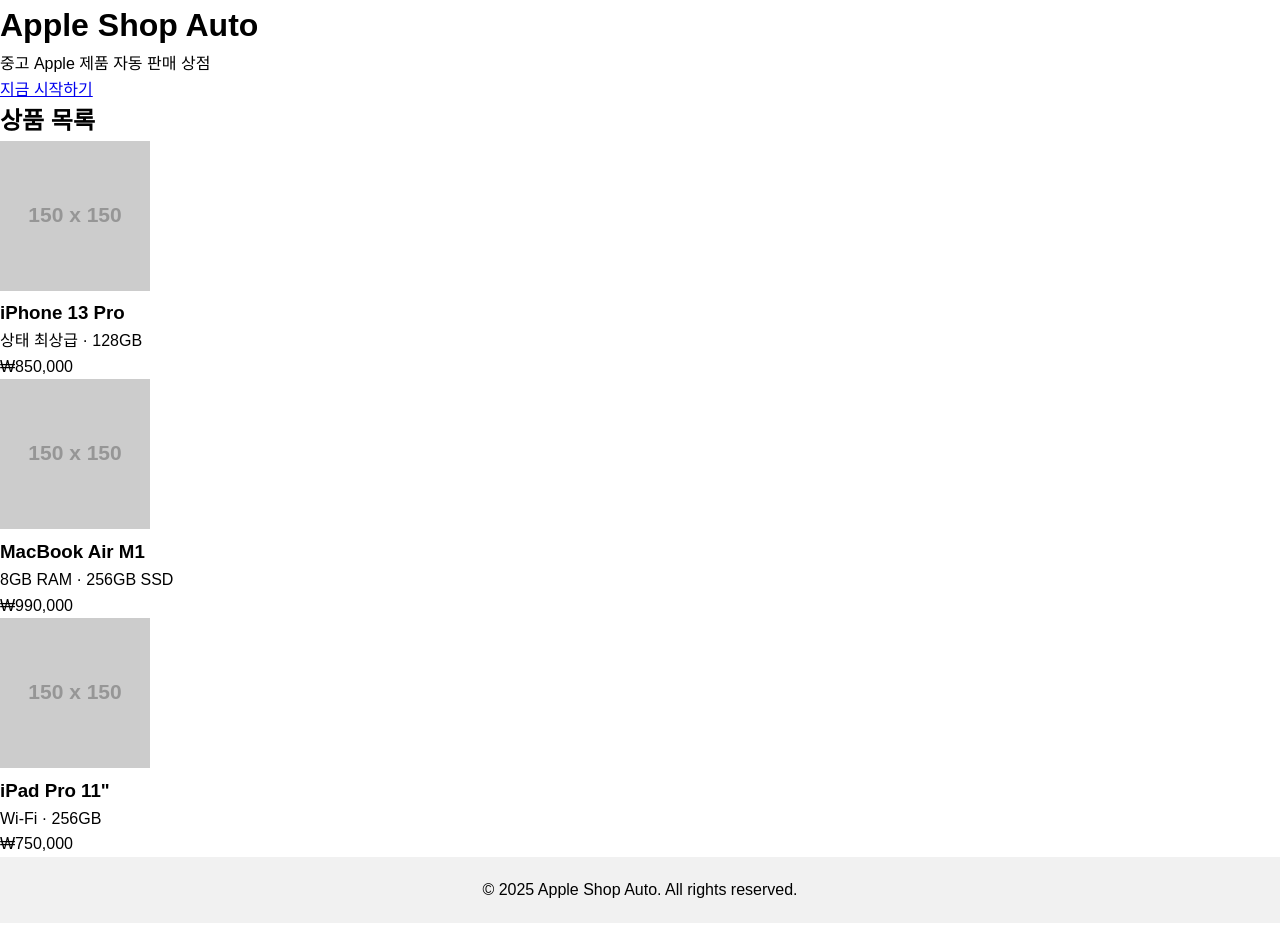
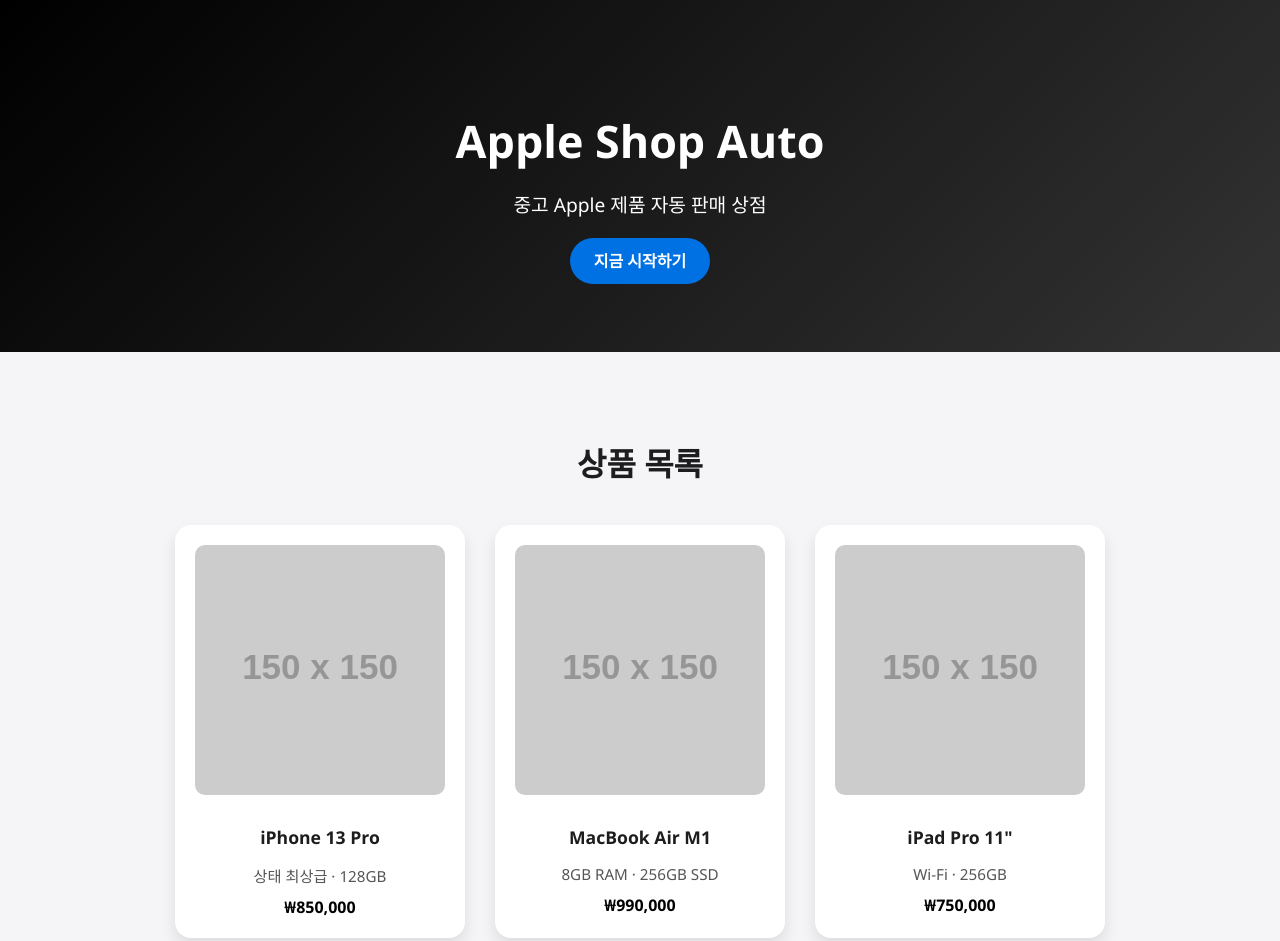
Before and after one commit to korean-0811/apple-shop-auto, a plain HTML site: page index.html in a window 1280 px wide. Shown: the top 941 px of the page. Drawn offline with Linux system fonts and the light colour scheme; placeholder pictures from the web are drawn by us.

Commit message:
Update style.css

```diff
--- a/style.css
+++ b/style.css
@@ -1,53 +1,97 @@
-* {
-    margin: 0;
-    padding: 0;
-    box-sizing: border-box;
+body {
+  margin: 0;
+  font-family: 'Segoe UI', sans-serif;
+  background: #f5f5f7;
+  color: #1d1d1f;
 }
-body {
-    font-family: 'Arial', sans-serif;
-    line-height: 1.6;
+
+header {
+  background: linear-gradient(135deg, #000, #333);
+  color: #fff;
+  padding: 80px 20px;
+  text-align: center;
 }
-.hero {
-    background: url('https://images.unsplash.com/photo-1518770660439-4636190af475?auto=format&fit=crop&w=1950&q=80') no-repeat center center/cover;
-    height: 100vh;
-    position: relative;
-    color: white;
+
+header h1 {
+  font-size: 2.8rem;
+  margin-bottom: 10px;
 }
-.overlay {
-    background-color: rgba(0, 0, 0, 0.6);
-    height: 100%;
-    display: flex;
-    flex-direction: column;
-    align-items: center;
-    justify-content: center;
-    text-align: center;
-    padding: 20px;
+
+header p {
+  font-size: 1.2rem;
+  margin-bottom: 30px;
 }
-.cta-button {
-    background-color: #00b894;
-    padding: 12px 25px;
-    margin-top: 20px;
-    color: white;
-    text-decoration: none;
-    font-weight: bold;
-    border-radius: 8px;
+
+.btn {
+  background: #0071e3;
+  color: #fff;
+  padding: 12px 24px;
+  border-radius: 30px;
+  text-decoration: none;
+  font-weight: bold;
+  transition: background 0.3s;
 }
-.features {
-    padding: 50px 20px;
-    text-align: center;
+
+.btn:hover {
+  background: #005bb5;
 }
-.features h2 {
-    font-size: 2em;
-    margin-bottom: 20px;
+
+.product-section {
+  padding: 60px 20px;
+  text-align: center;
 }
-.features ul {
-    list-style: none;
+
+.product-section h2 {
+  font-size: 2rem;
+  margin-bottom: 40px;
 }
-.features li {
-    margin-bottom: 10px;
+
+.products {
+  display: flex;
+  justify-content: center;
+  flex-wrap: wrap;
+  gap: 30px;
 }
+
+.product-card {
+  background: #fff;
+  border-radius: 16px;
+  padding: 20px;
+  width: 250px;
+  box-shadow: 0 8px 16px rgba(0,0,0,0.1);
+  transition: transform 0.3s;
+}
+
+.product-card:hover {
+  transform: translateY(-5px);
+}
+
+.product-card img {
+  width: 100%;
+  border-radius: 10px;
+  margin-bottom: 15px;
+}
+
+.product-card h3 {
+  font-size: 1.1rem;
+  margin: 10px 0 5px;
+}
+
+.product-card p {
+  font-size: 0.95rem;
+  color: #555;
+  margin-bottom: 10px;
+}
+
+.product-card span {
+  font-weight: bold;
+  color: #000;
+}
+
 footer {
-    text-align: center;
-    padding: 20px;
-    background: #f1f1f1;
+  background: #1d1d1f;
+  color: #aaa;
+  text-align: center;
+  padding: 20px;
+  font-size: 0.9rem;
 }
```
